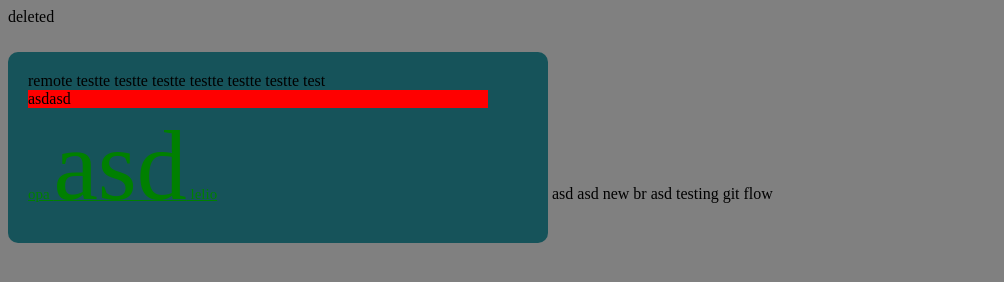
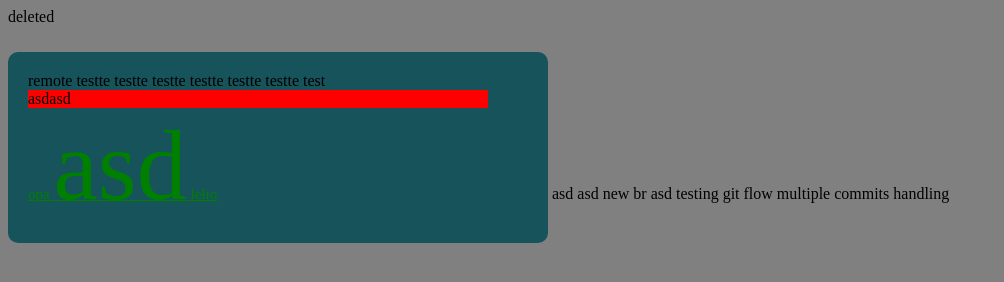
Before and after one commit to georgieff/gtest, a plain HTML site: page index.html in a window 1280 px wide. Shown: the whole page, without its empty margins (0-1004 px from the left). Drawn offline with Linux system fonts and the light colour scheme.

Commit message:
second feature commit

```diff
--- a/index.html
+++ b/index.html
@@ -12,5 +12,6 @@
     asd asd new br asd
 
   testing git flow
+  multiple commits handling
 	</body>
 </html>
```
